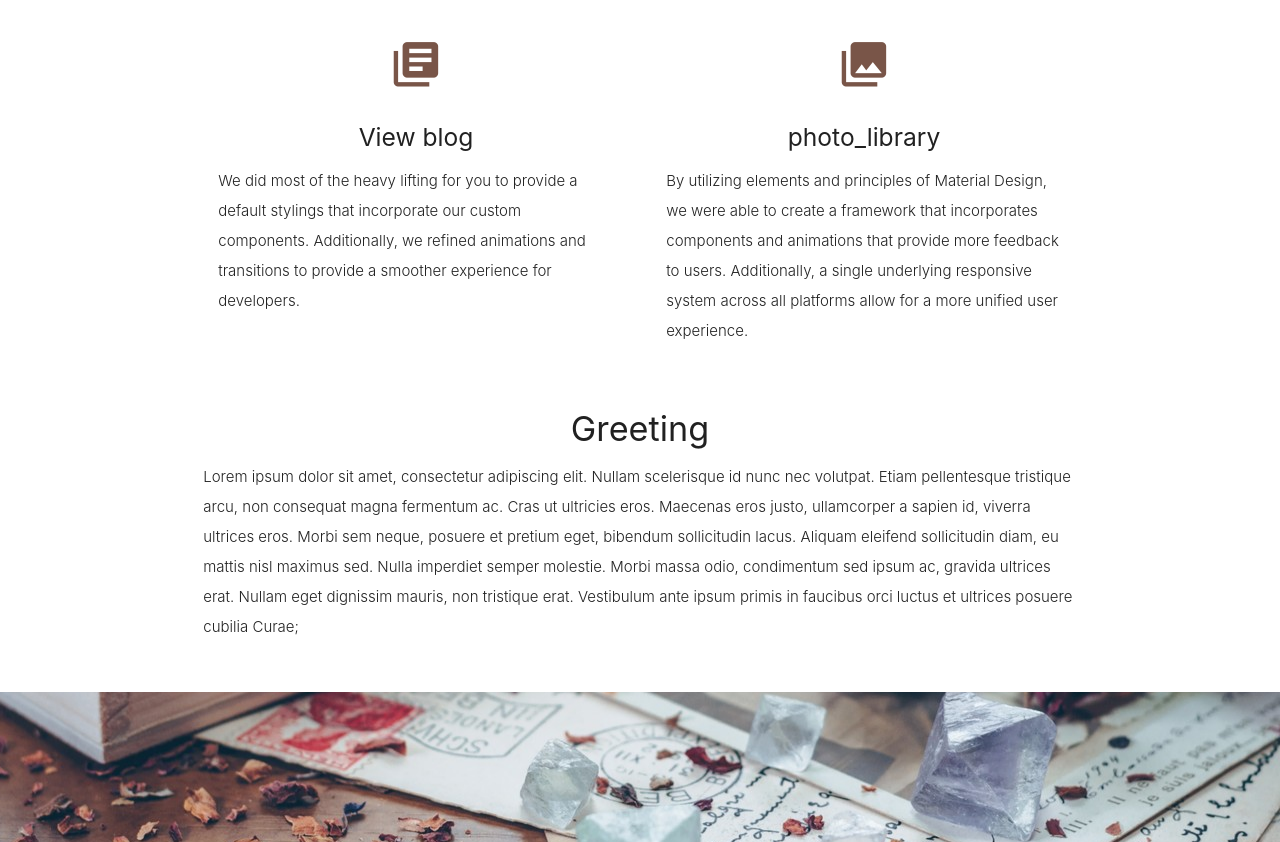
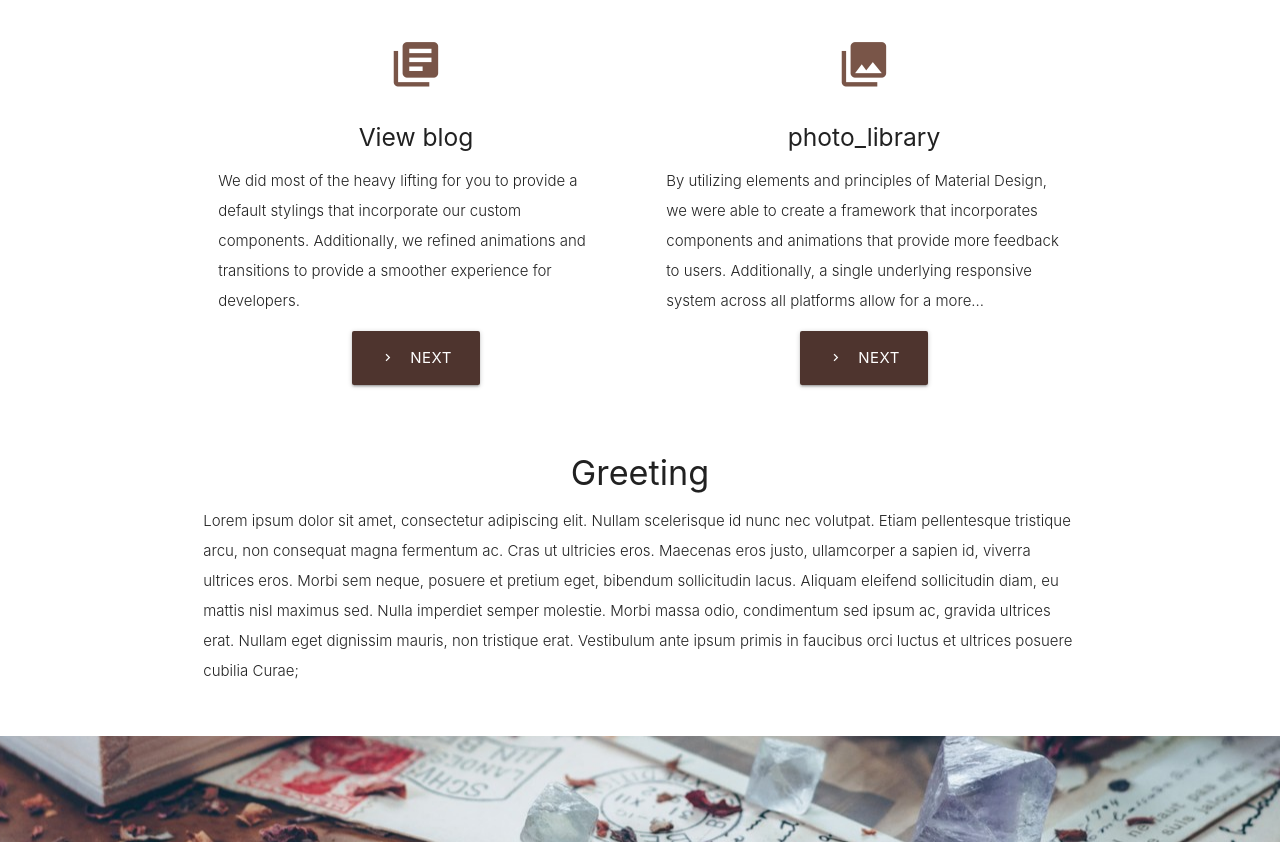
Before and after one commit to kazumi-o/HTML_1, a plain HTML site: page parallax-template/index.html in a window 1280 px wide. Shown: the part 3318-4160 px from the top of the page. Drawn offline with nearby package versions, Linux system fonts and the light colour scheme; some icons are missing.

Commit message:
200131_Replacement

```diff
--- a/parallax-template/index.html
+++ b/parallax-template/index.html
@@ -244,8 +244,10 @@
           <div class="icon-block">
             <h2 class="center brown-text"><i class="material-icons">library_books</i></h2>
             <h5 class="center">View blog</h5>
-
             <p class="light">We did most of the heavy lifting for you to provide a default stylings that incorporate our custom components. Additionally, we refined animations and transitions to provide a smoother experience for developers.</p>
+              <div class="row center">
+                <a class="waves-effect waves-light btn-large center-align" href="https://kazumi-o.github.io/HTML_1/mdl-template-blog/"><i class="material-icons left">navigate_next</i>NEXT</a>
+              </div>
           </div>
         </div>
 
@@ -254,7 +256,10 @@
             <h2 class="center brown-text"><i class="material-icons">photo_library</i></h2>
             <h5 class="center">photo_library</h5>
 
-            <p class="light">By utilizing elements and principles of Material Design, we were able to create a framework that incorporates components and animations that provide more feedback to users. Additionally, a single underlying responsive system across all platforms allow for a more unified user experience.</p>
+            <p class="light">By utilizing elements and principles of Material Design, we were able to create a framework that incorporates components and animations that provide more feedback to users. Additionally, a single underlying responsive system across all platforms allow for a more...</p>
+              <div class="row center">
+                <a class="waves-effect waves-light btn-large center-align" href="https://oune.jimdofree.com/"  target="_blank"><i class="material-icons left">navigate_next</i>NEXT</a>
+              </div>
           </div>
         </div>
       </div>
```
